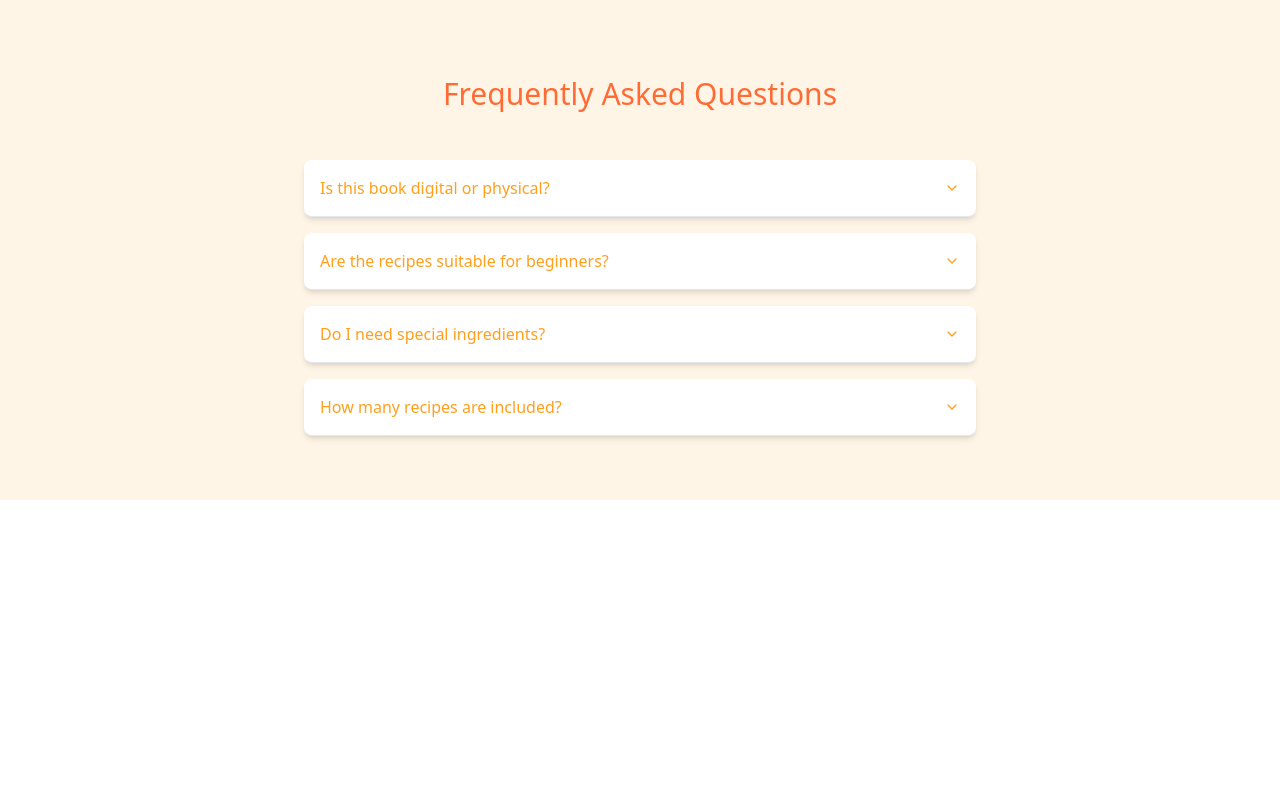
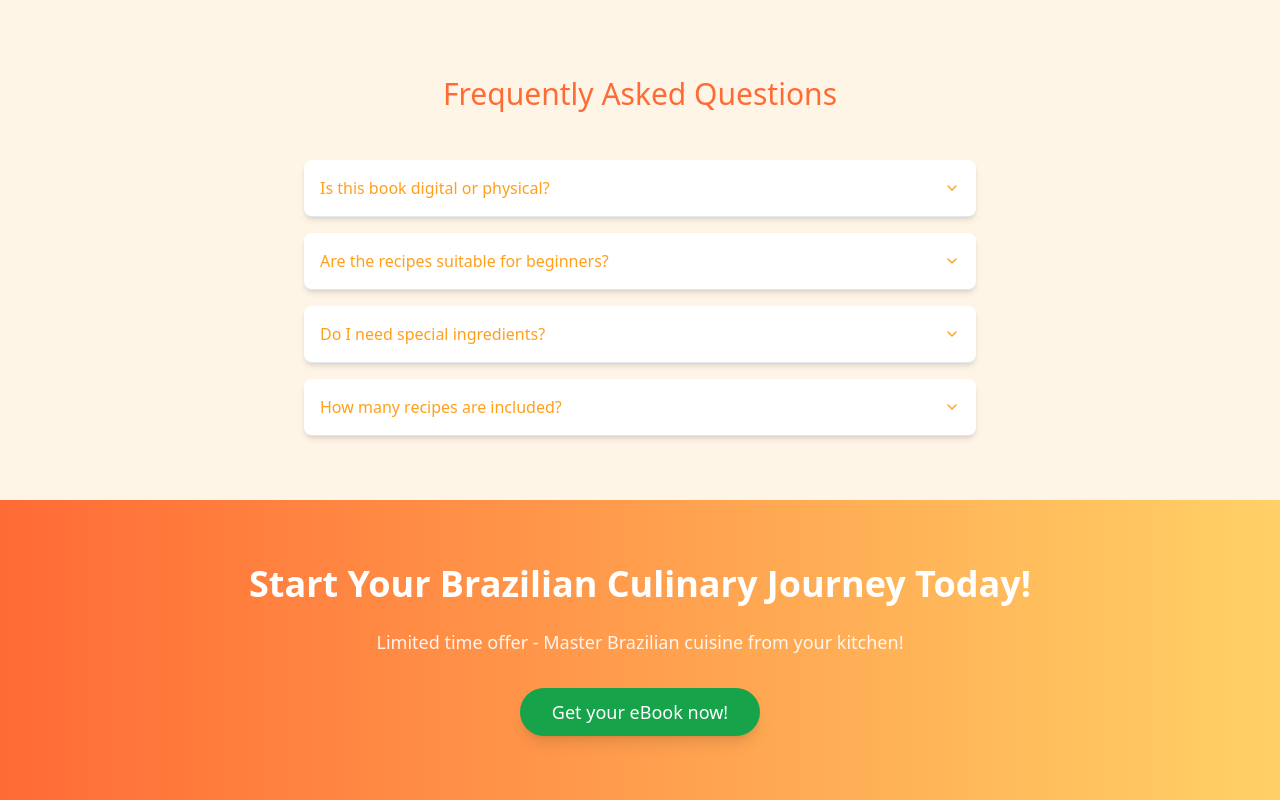
Before and after one commit to oweslmelo/sabor-brasil-landing-page, a React (Vite) app: page / in a window 1280 px wide. Shown: the part 1978-2778 px from the top of the page. Before the commit the page ends 2478 px from the top, so only its background shows below. Built offline with nearby package versions, Linux system fonts and the light colour scheme.

Commit message:
feat: Add final CTA to FAQ section
Move the final call to action section to the bottom of the page, after the FAQ section.

```diff
--- a/src/pages/Index.tsx
+++ b/src/pages/Index.tsx
@@ -1,3 +1,4 @@
+
 import { useState } from 'react';
 import { Button } from "@/components/ui/button";
 import { Accordion, AccordionContent, AccordionItem, AccordionTrigger } from "@/components/ui/accordion";
@@ -137,6 +138,24 @@ const Index = () => {
           </div>
         </div>
       </div>
+
+      {/* Footer with Final CTA */}
+      <footer className="bg-gradient-to-r from-[#FF6B35] to-[#FFD166] py-16">
+        <div className="container mx-auto px-4 text-center">
+          <h2 className="font-playfair text-4xl font-bold mb-6 text-white">
+            Start Your Brazilian Culinary Journey Today!
+          </h2>
+          <p className="text-lg mb-8 text-white opacity-90">
+            Limited time offer - Master Brazilian cuisine from your kitchen!
+          </p>
+          <Button
+            onClick={() => window.open('https://pay.kiwify.com/CTYr2lR', '_blank')}
+            className="text-white px-8 py-6 text-lg rounded-full shadow-lg transition-all duration-300 ease-in-out transform hover:scale-105 hover:shadow-xl bg-green-600 hover:bg-green-500"
+          >
+            Get your eBook now!
+          </Button>
+        </div>
+      </footer>
     </div>;
 };
 
```
